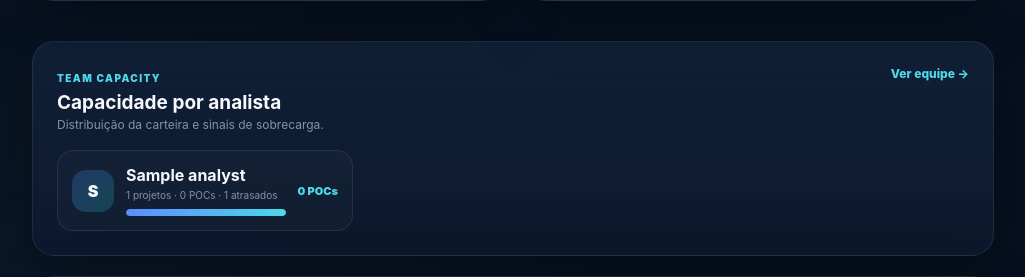
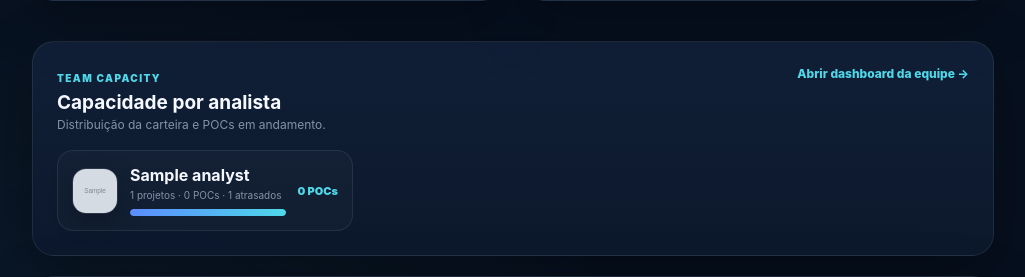
Before and after one commit to kikosouza159-afk/olos-portfolio-command-center, a FastAPI app: page / in a window 1280 px wide. Shown: the part 1493-1770 px from the top of the page, without its empty margins (252-1277 px from the left). Run offline with FastAPI, Linux system fonts and the light colour scheme; the visitor is signed in with stand-in values (Sample User, id 1); tables that the repository leaves empty hold one stand-in row (values such as "Sample post"); grey boxes marked "Sample" are stand-in pictures; some libraries are stand-ins or nearby versions.

Commit message:
Exibe fotos dos analistas no Team Capacity

```diff
--- a/app/templates/dashboard.html
+++ b/app/templates/dashboard.html
@@ -52,7 +52,22 @@
   <article class="panel card"><div class="panel-head"><div><small>HEALTH MAP</small><h3>Saúde da carteira</h3></div></div>{% set htotal = health_counts.values()|sum %}{% for name,count in health_counts.items() %}<div class="bar-row"><div><b>{{ name }}</b><span>{{ count }}</span></div><div class="bar health-{{ loop.index }}"><i style="width:{{ (count/htotal*100) if htotal else 0 }}%"></i></div></div>{% endfor %}</article>
 </section>
 
-<section class="panel card"><div class="panel-head"><div><small>TEAM CAPACITY</small><h3>Capacidade por analista</h3><p>Distribuição da carteira e sinais de sobrecarga.</p></div><a href="/team" class="text-link">Ver equipe →</a></div><div class="team-grid">{% for x in team %}<article class="team-card"><div class="avatar-lg">{{ x.analyst.name[0]|upper }}</div><div class="grow"><b>{{ x.analyst.name }}</b><small>{{ x.projects }} projetos · {{ x.active_pocs }} POCs · {{ x.delayed }} atrasados</small><div class="load"><i style="width:{{ x.load }}%"></i></div></div><span class="progress-badge">{{ x.active_pocs }} POC{% if x.active_pocs != 1 %}s{% endif %}</span></article>{% else %}<div class="empty-state">Cadastre os analistas para começar a visualizar a distribuição da carteira.</div>{% endfor %}</div></section>
+<section class="panel card">
+  <div class="panel-head"><div><small>TEAM CAPACITY</small><h3>Capacidade por analista</h3><p>Distribuição da carteira e POCs em andamento.</p></div><a href="/team" class="text-link">Abrir dashboard da equipe →</a></div>
+  <div class="team-grid">
+    {% for x in team %}
+    <article class="team-card">
+      {% if x.analyst.photo_data %}
+        <img src="{{ x.analyst.photo_data }}" alt="Foto de {{ x.analyst.name }}" style="width:46px;height:46px;border-radius:14px;object-fit:cover;border:1px solid rgba(255,255,255,.10);box-shadow:0 8px 24px rgba(0,0,0,.22);flex:0 0 46px">
+      {% else %}
+        <div class="avatar-lg">{{ x.analyst.name[0]|upper }}</div>
+      {% endif %}
+      <div class="grow"><b>{{ x.analyst.name }}</b><small>{{ x.projects }} projetos · {{ x.active_pocs }} POCs · {{ x.delayed }} atrasados</small><div class="load"><i style="width:{{ x.load }}%"></i></div></div>
+      <span class="progress-badge">{{ x.active_pocs }} POC{% if x.active_pocs != 1 %}s{% endif %}</span>
+    </article>
+    {% else %}<div class="empty-state">Cadastre os analistas para começar a visualizar a distribuição da carteira.</div>{% endfor %}
+  </div>
+</section>
 
 <section class="panel card"><div class="panel-head"><div><small>RECENT PROJECTS</small><h3>Projetos recentes</h3></div><a class="text-link" href="/projects">Ver todos →</a></div><div class="project-cards">{% for x in recent %}<a href="/projects/{{ x.project.id }}" class="project-mini" data-poc-progress data-poc-start="{{ x.project.poc_start_date.isoformat() if x.project.poc_start_date else '' }}" data-poc-end="{{ x.project.poc_end_date.isoformat() if x.project.poc_end_date else '' }}"><div class="mini-top"><span class="product-chip {{ x.project.product|lower }}">{{ x.project.product }}</span><span>{{ x.lifecycle }}</span></div><h4>{{ x.project.client.name }}</h4><p>{{ x.project.portfolio_name or 'Sem carteira informada' }}</p><div class="mini-meta"><span>{{ x.project.analyst.name if x.project.analyst else 'Sem responsável' }}</span><b data-progress-value>0%</b></div><div class="progress"><i data-progress-bar></i></div></a>{% else %}<div class="empty-state">A carteira ainda está vazia. Use <b>+ Novo projeto</b> para começar.</div>{% endfor %}</div></section>
 {% endblock %}
```
